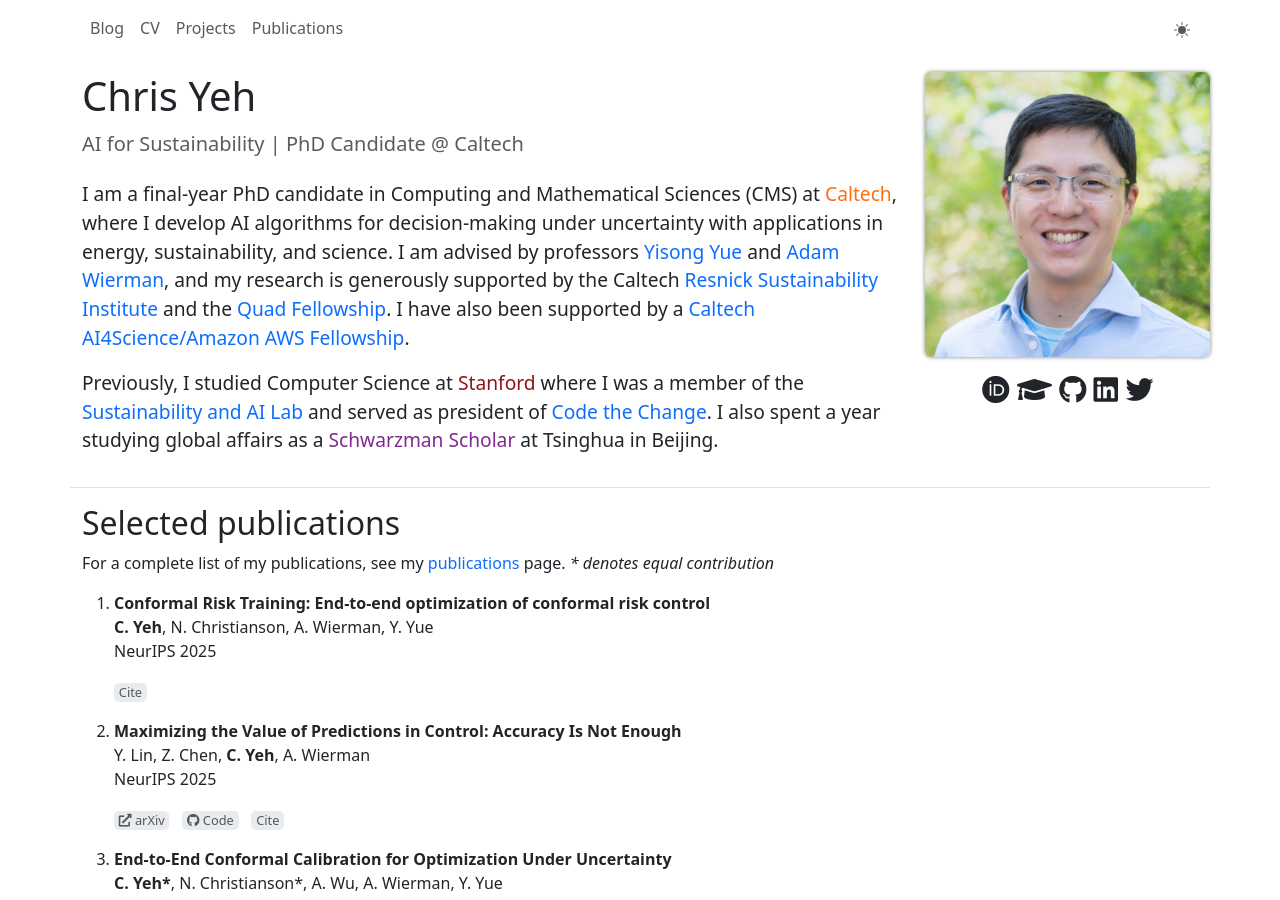
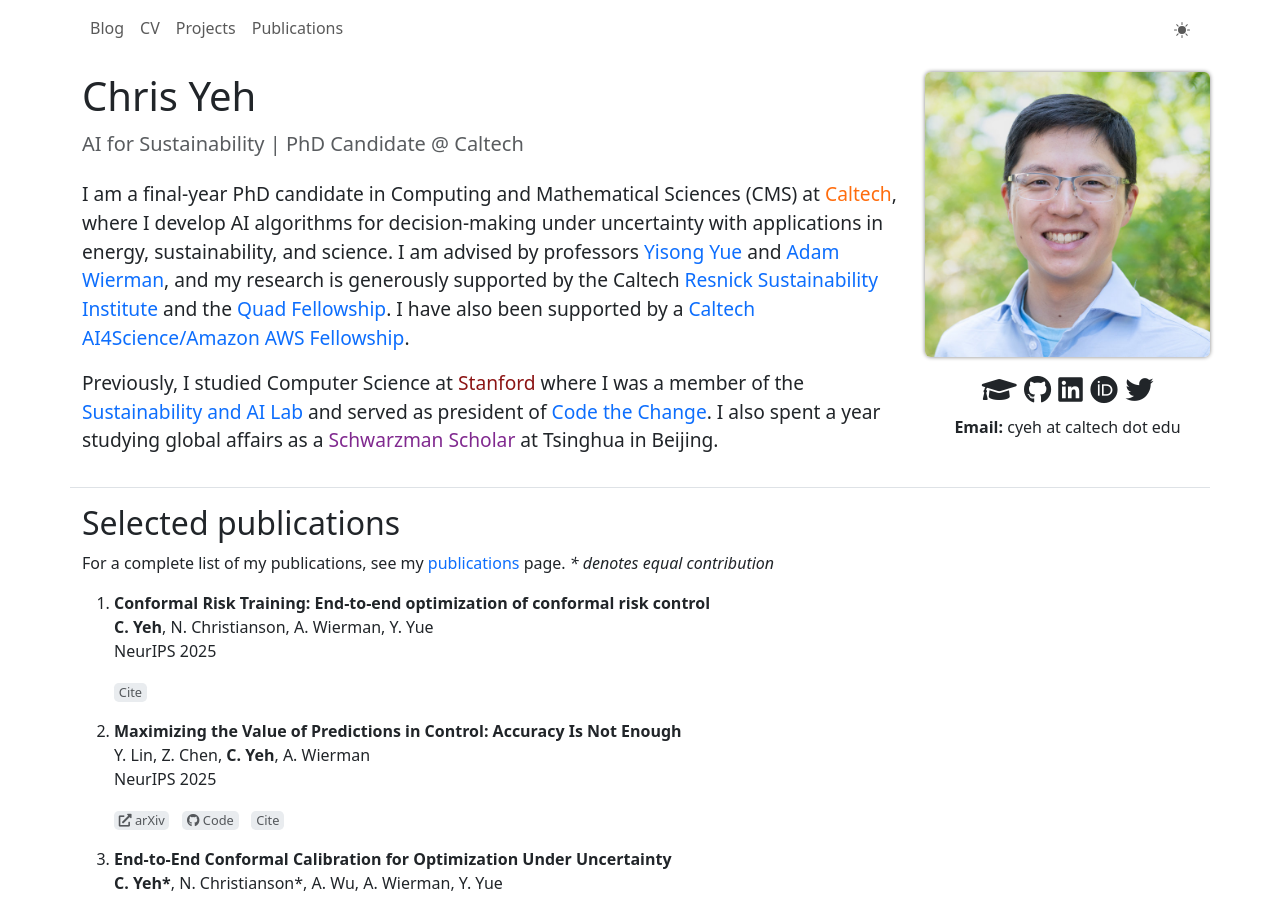
Before and after one commit to chrisyeh96/chrisyeh96.github.io, a Jekyll site: the page built from index.md, in a window 1280 px wide and 900 px high. Built offline with Jekyll 4.4.1, drawn with Linux system fonts in a browser that asks for light colours.

Commit message:
Home: add email address

```diff
--- a/_layouts/home.html
+++ b/_layouts/home.html
@@ -7,12 +7,13 @@ layout: default
 <div id="profile-pic" class="order-sm-1 col-sm-4 col-lg-3 px-5 px-sm-0 text-center">
   <img class="rounded mb-3" src="{{ site.baseurl }}/images/chrisyeh_700px_square.jpg">
   <h3 class="social">
-    <a href="https://orcid.org/{{ site.orcid_id }}" target="_blank" title="ORCID"><i class="fab fa-orcid"></i></a>
     <a href="https://scholar.google.com/citations?user={{ site.scholar_userid }}" target="_blank" title="Google Scholar"><i class="fas fa-graduation-cap"></i></a>
     <a href="https://github.com/{{ site.github_username }}" target="_blank" title="GitHub"><i class="fab fa-github"></i></a>
     <a href="https://www.linkedin.com/in/{{ site.linkedin_username }}" target="_blank" title="LinkedIn"><i class="fab fa-linkedin"></i></a>
+    <a href="https://orcid.org/{{ site.orcid_id }}" target="_blank" title="ORCID"><i class="fab fa-orcid"></i></a>
     <a href="https://twitter.com/{{ site.twitter_username }}" target="_blank" title="Twitter"><i class="fab fa-twitter"></i></a>
   </h3>
+  <p><span class="fw-bold">Email:</span> cyeh at caltech dot edu</p>
 </div>
 <div class="intro col-sm-8 col-lg-9">
   <h1 class="page-title d-none d-md-block">{{ site.title }}</h1>
```
